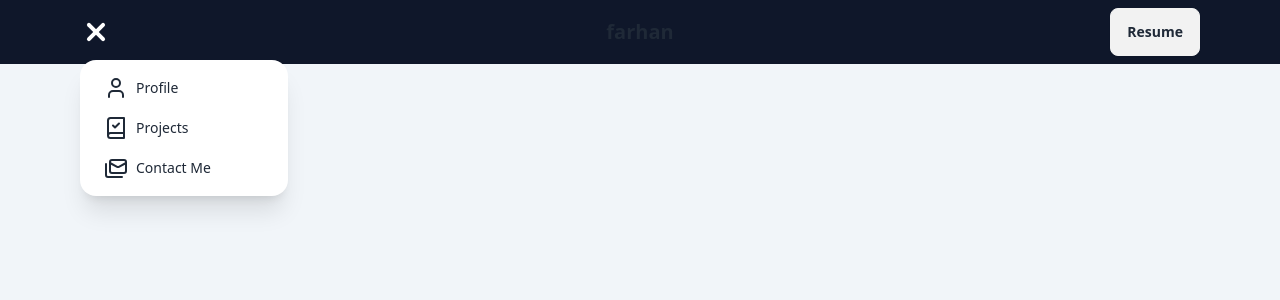
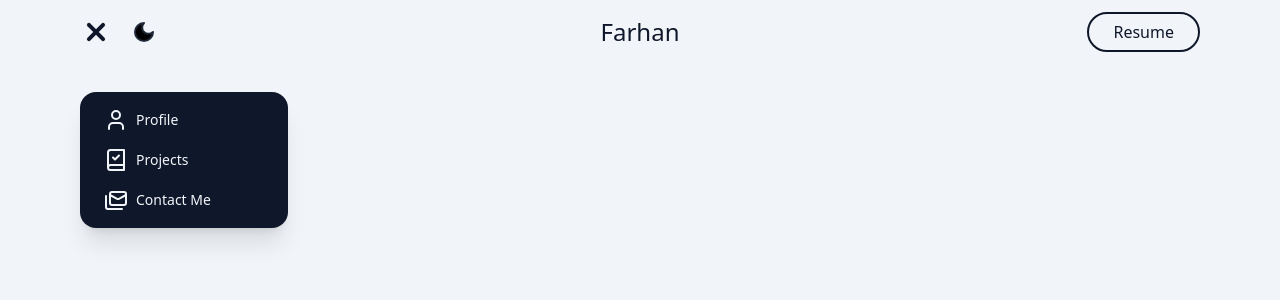
Before and after one commit to muhammadfarhan19/muhammadfarhan19, a Next.js app: page / in a window 1280 px wide. Both pictures are taken after a click on the element 96 px from the left and 32 px from the top of the page. Shown: the top 300 px of the page. Built offline with nearby package versions, Linux system fonts and the light colour scheme.

Commit message:
feat darkmode

```diff
--- a/src/components/Menu.tsx
+++ b/src/components/Menu.tsx
@@ -2,11 +2,14 @@ import { useButton } from "@/hooks/useButton";
 import ContactIcon from "./svgs/ContactIcon";
 import ProfileIcon from "./svgs/ProfileIcon";
 import ProjectsIcon from "./svgs/ProjectsIcon";
+import { useDarkMode } from "@/hooks/useDarkMode";
 
 const Menu = () => {
-  const {isOpen, setIsOpen} = useButton();
+  const { isOpen, setIsOpen } = useButton();
+  const { isDark, setIsDark } = useDarkMode();
 
-  const menuStyle = "menu dropdown-content p-2 bg-base-100 rounded-box w-52 shadow-xl absolute transition-all duration-200 translate-y-24"
+  const menuStyle =
+    "menu dropdown-content p-2 font-medium rounded-box w-52 shadow-xl absolute transition-all duration-200 translate-y-24 lg:translate-y-32";
 
   const contacts = [
     {
@@ -25,7 +28,9 @@ const Menu = () => {
   return (
     <ul
       tabIndex={0}
-      className={`${menuStyle} ${!isOpen && "-translate-x-72 opacity-0 border-base-200"}`}
+      className={`${menuStyle} ${
+        !isOpen && "-translate-x-72 opacity-0 border-base-200"
+      } ${isDark? "text-slate-900" : "bg-slate-900 text-slate-100"}`}
     >
       {contacts.map((contact, index) => (
         <li key={index} className="transition-all duration-200 hover:ps-2">
--- a/src/components/Navbar.tsx
+++ b/src/components/Navbar.tsx
@@ -1,21 +1,35 @@
 import { useButton } from "@/hooks/useButton";
 import Menu from "./Menu";
 import Hamburger from "./ui/Hamburger";
-// import CV from '@/assets/CV.pdf'
+import Toggle from "./ui/Toggle";
+import { useDarkMode } from "@/hooks/useDarkMode";
 
 const Navbar = () => {
-  const {isOpen, setIsOpen} = useButton()
+  const { isDark, setIsDark } = useDarkMode();
   return (
-    <nav className={`navbar md:px-10 lg:px-20 relative ${isOpen ? "bg-slate-900" : "bg-white"}`}>
+    <nav
+      className={`navbar md:px-10 lg:px-20 relative transition-all duration-200 ${
+        isDark ? "bg-slate-900" : "bg-slate-100"
+      }`}
+    >
       <section className="navbar-start">
         <Hamburger />
         <Menu />
+        <Toggle />
       </section>
       <section className="navbar-center">
-        <a className="btn btn-ghost text-xl">farhan</a>
+        <a className={`text-2xl font-medium cursor-pointer ${isDark ? "text-slate-100" : "text-slate-900"}`}>Farhan</a>
       </section>
       <section className="navbar-end">
-        <a className="btn">Resume</a>
+        <a
+          className={`border-2 border-slate-900 px-3 lg:px-6 py-1 lg:py-1.5 font-medium rounded-full text-slate-900 cursor-pointer transition-all duration-200 ${
+            isDark
+              ? "border-slate-100 text-slate-100 hover:bg-slate-100 hover:text-slate-900"
+              : "hover:bg-slate-900 hover:text-slate-100"
+          } `}
+        >
+          Resume
+        </a>
       </section>
     </nav>
   );
--- /dev/null
+++ b/src/components/svgs/DarkIcon.tsx
@@ -0,0 +1,18 @@
+const DarkIcon = () => (
+  <svg
+    xmlns="http://www.w3.org/2000/svg"
+    width="24"
+    height="24"
+    viewBox="0 0 24 24"
+    // fill="black"
+    stroke="currentColor"
+    stroke-width="2"
+    stroke-linecap="round"
+    stroke-linejoin="round"
+    className="lucide lucide-moon"
+  >
+    <path d="M12 3a6 6 0 0 0 9 9 9 9 0 1 1-9-9Z" />
+  </svg>
+);
+
+export default DarkIcon;
--- /dev/null
+++ b/src/components/svgs/LightIcon.tsx
@@ -0,0 +1,25 @@
+const LightIcon = () => (
+  <svg
+    xmlns="http://www.w3.org/2000/svg"
+    width="24"
+    height="24"
+    viewBox="0 0 24 24"
+    fill="white"
+    stroke="currentColor"
+    stroke-width="2"
+    stroke-linecap="round"
+    stroke-linejoin="round"
+    className="lucide lucide-sun"
+  >
+    <circle cx="12" cy="12" r="4" />
+    <path d="M12 2v2" />
+    <path d="M12 20v2" />
+    <path d="m4.93 4.93 1.41 1.41" />
+    <path d="m17.66 17.66 1.41 1.41" />
+    <path d="M2 12h2" />
+    <path d="M20 12h2" />
+    <path d="m6.34 17.66-1.41 1.41" />
+    <path d="m19.07 4.93-1.41 1.41" />
+  </svg>
+);
+export default LightIcon;
--- a/src/components/ui/Hamburger.tsx
+++ b/src/components/ui/Hamburger.tsx
@@ -1,21 +1,30 @@
 import { useButton } from "@/hooks/useButton";
+import { useDarkMode } from "@/hooks/useDarkMode";
 
 const Hamburger = () => {
-  const barStyle = "w-3/4 h-1 rounded bg-white transition-all duration-200 bg-slate-500";
-  const {isOpen, setIsOpen} = useButton()
+  const { isDark, setIsDark } = useDarkMode();
+  const { isOpen, setIsOpen } = useButton();
+
+  const barStyle = "w-3/4 h-1 rounded transition-all duration-200";
   return (
     <div
       onClick={() => setIsOpen(!isOpen)}
       className="w-8 flex flex-col gap-1 items-center justify-center cursor-pointer"
     >
       <div
-        className={`${barStyle} ${isOpen && "rotate-45 translate-y-2"}`}
+        className={`${barStyle} ${isOpen && "rotate-45 translate-y-2"} ${
+          isDark ? "bg-slate-300" : "bg-slate-900"
+        }`}
       ></div>
       <div
-        className={`${barStyle} ${isOpen && "opacity-0 -translate-x-5"}`}
+        className={`${barStyle} ${isOpen && "opacity-0 -translate-x-5"} ${
+          isDark ? "bg-slate-300" : "bg-slate-900"
+        }`}
       ></div>
       <div
-        className={`${barStyle} ${isOpen && "-rotate-45 -translate-y-2"}`}
+        className={`${barStyle} ${isOpen && "-rotate-45 -translate-y-2"} ${
+          isDark ? "bg-slate-300" : "bg-slate-900"
+        }`}
       ></div>
     </div>
   );
--- /dev/null
+++ b/src/components/ui/Toggle.tsx
@@ -0,0 +1,32 @@
+import { useDarkMode } from "@/hooks/useDarkMode";
+import DarkIcon from "../svgs/DarkIcon";
+import LightIcon from "../svgs/LightIcon";
+
+const Toggle = () => {
+  const {isDark, setIsDark} = useDarkMode();
+  return (
+    <button
+      title="Toggle Theme"
+      onClick={() => setIsDark(!isDark)}
+      className={` lg:ms-3 w-10 h-10 rounded-full grid place-items-center ${isDark ? "border-slate-100" : "border-slate-900"}`}
+    >
+      {
+        isDark ? <LightIcon /> : <DarkIcon />
+      }
+
+    </button>
+  );
+};
+
+export default Toggle;
+
+/*
+transition-colors
+        duration-500
+        ease-in
+        focus:outline-none
+        focus:ring-2
+        focus:ring-blue-700
+        dark:focus:ring-blue-600
+        focus:border-transparent
+*/
--- /dev/null
+++ b/src/hooks/useDarkMode.tsx
@@ -0,0 +1,35 @@
+import React, {
+  createContext,
+  useContext,
+  useState,
+  ReactNode,
+} from "react";
+
+interface DarkmodeContextProps {
+  isDark: boolean;
+  setIsDark: React.Dispatch<React.SetStateAction<boolean>>;
+}
+
+const DarkModeContext = createContext<DarkmodeContextProps | undefined>(undefined);
+
+const DarkModeProvider = ({ children }: { children: ReactNode }) => {
+  const [isDark, setIsDark] = useState(false);
+
+  return (
+    <DarkModeContext.Provider value={{ isDark, setIsDark }}>
+      {children}
+    </DarkModeContext.Provider>
+  );
+};
+
+const useDarkMode = () => {
+  const context = useContext(DarkModeContext);
+
+  if (!context) {
+    throw new Error("useButtonState must be used within a ButtonProvider");
+  }
+
+  return context;
+};
+
+export { DarkModeProvider, useDarkMode };
--- a/src/pages/index.tsx
+++ b/src/pages/index.tsx
@@ -1,12 +1,15 @@
 import Navbar from "@/components/Navbar";
 import { ButtonProvider } from "@/hooks/useButton";
+import { DarkModeProvider } from "@/hooks/useDarkMode";
 
 export default function Home() {
   return (
     <main className="w-full h-screen bg-slate-100">
-      <ButtonProvider>
-        <Navbar />
-      </ButtonProvider>
+      <DarkModeProvider>
+        <ButtonProvider>
+          <Navbar />
+        </ButtonProvider>
+      </DarkModeProvider>
     </main>
   );
 }
```
